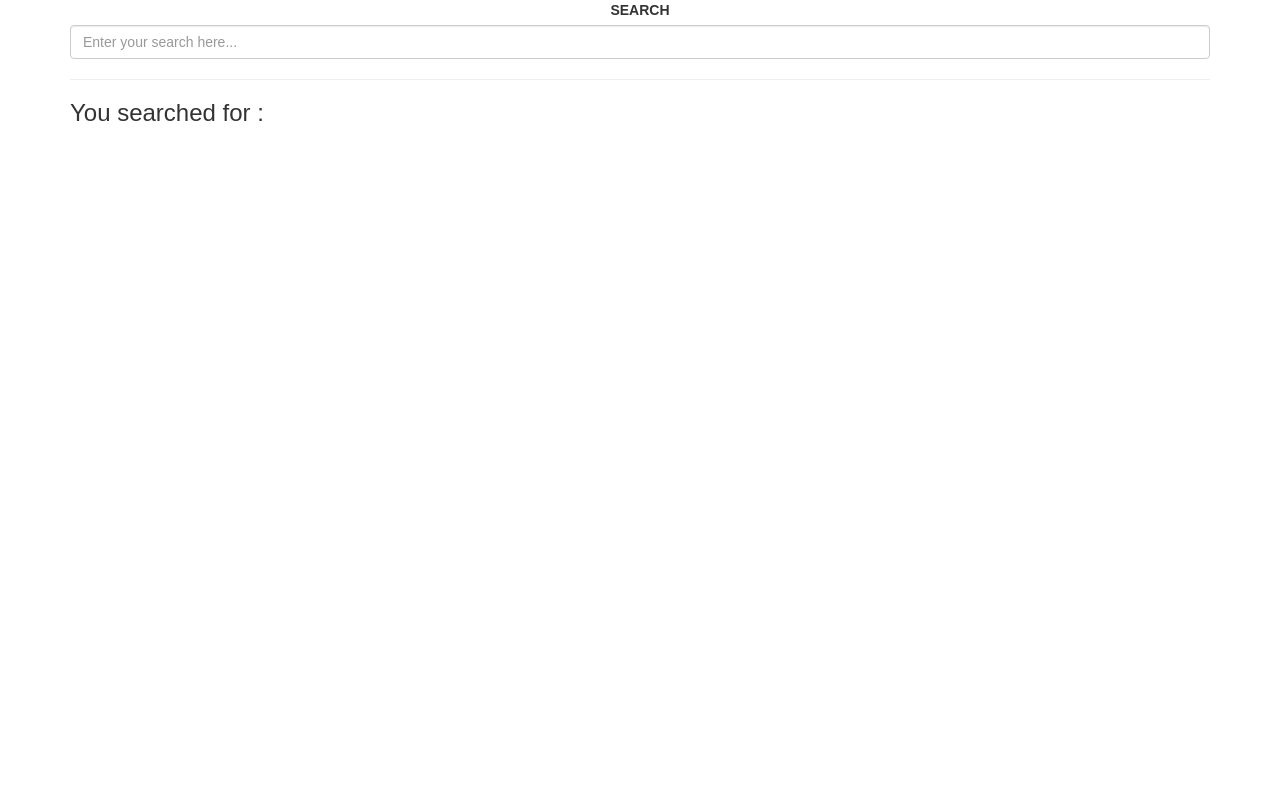
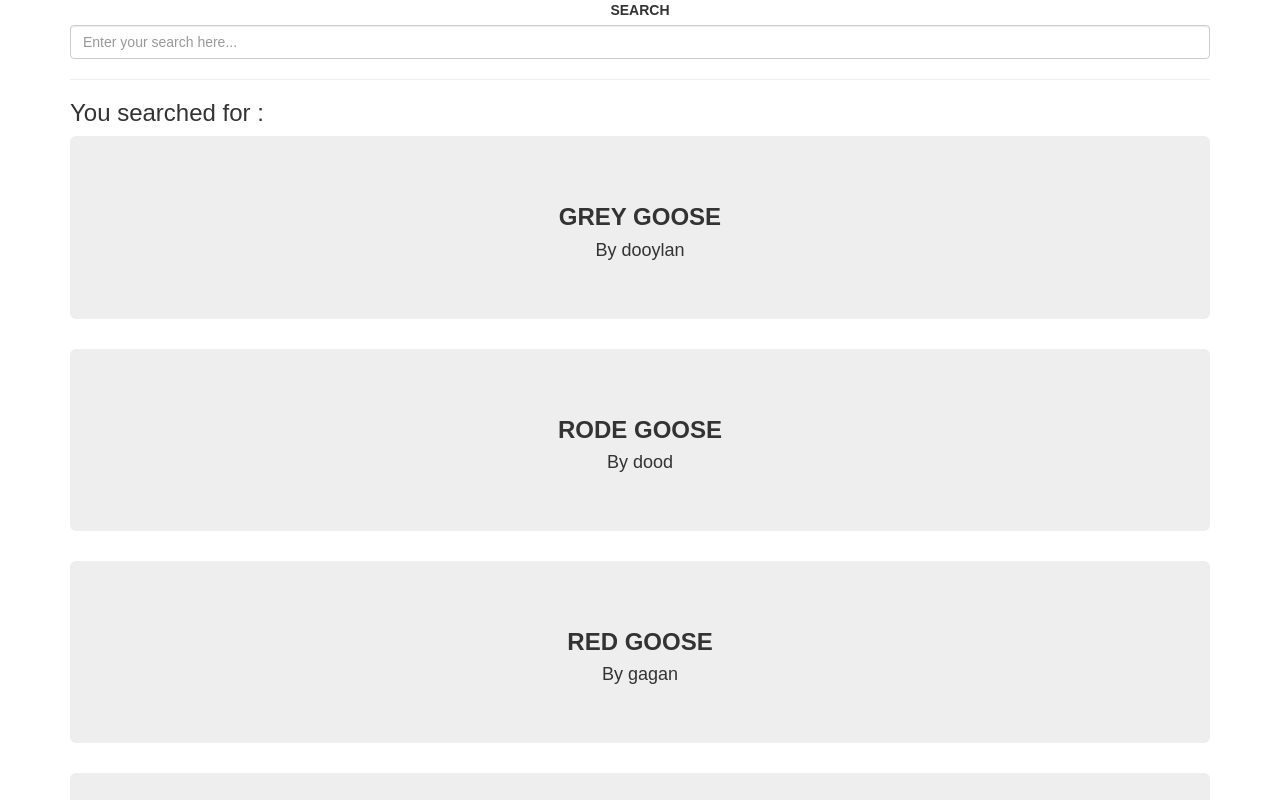
Before and after one commit to CodHeK/instant-search-bar, a React (Create React App) app: page / in a window 1280 px wide. Shown: the top 800 px of the page. Built offline with nearby package versions, Linux system fonts and the light colour scheme.

Commit message:
data displayed

```diff
--- a/src/App.js
+++ b/src/App.js
@@ -51,9 +51,15 @@ class App extends Component {
         </FormGroup>
         <hr />
         <h3 style={{ textAlign: 'left' }}>You searched for : {search} </h3>
-
         <div>
-
+          {
+            data.map((each, index) => (
+              <div className="jumbotron" key={index}>
+                  <h3 style={{ fontWeight:'700', textTransform:'uppercase' }}>{each.title}</h3>
+                  <h4>By {each.author}</h4>
+              </div>
+            ))
+          }
         </div>
       </div>
     );
```
